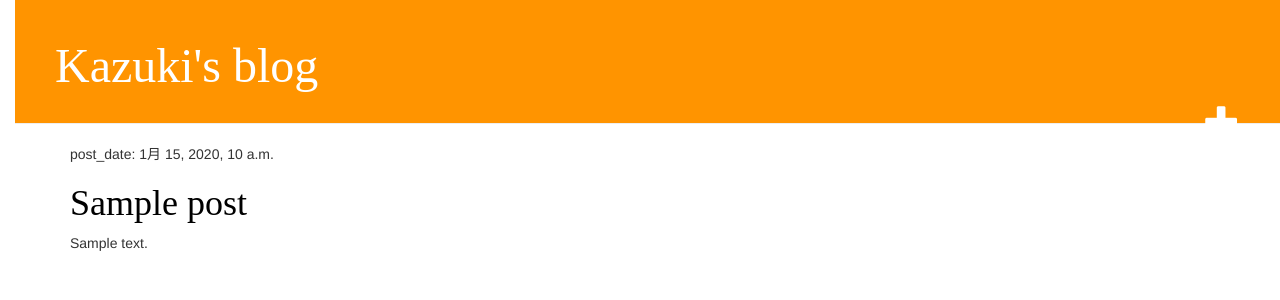
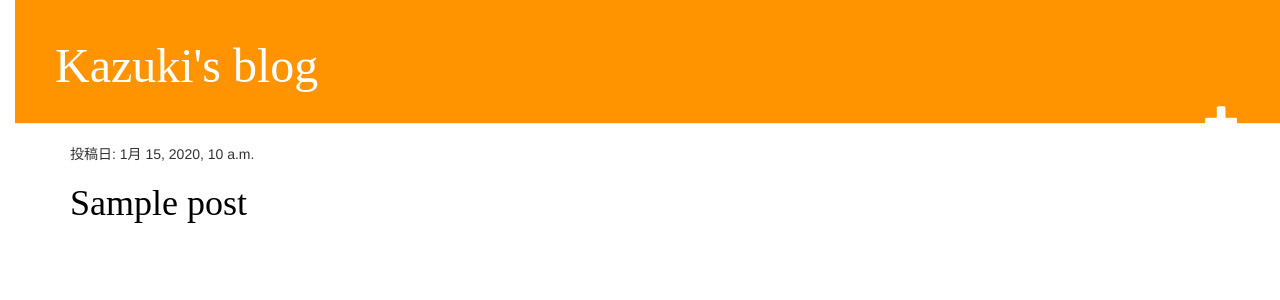
Before and after one commit to tankazuki/django_chat_app, a Django app: template blog/templates/blog/post_list.html in a window 1280 px wide. Shown: the top 300 px of the page. Run offline with Django 3.2, Linux system fonts and the light colour scheme; the template is opened without the code that fills it: most values are stand-ins (such as "Sample title", 1, 10 or a date in 2020); parts of the project's set-up code (start-up, migrations or seed data) failed here and were passed over; some libraries are stand-ins or nearby versions.

Commit message:
Edit post_html
表現をpost_date→投稿日に
post.textを削除

```diff
--- a/blog/templates/blog/post_list.html
+++ b/blog/templates/blog/post_list.html
@@ -3,9 +3,8 @@
 {% block content %}
 {% for post in posts %}
   <div class="post">
-    <p>post_date: {{post.created_date}}</p>
+    <p class="post_date">投稿日: {{post.created_date}}</p>
   <h1><a href="{% url 'post_detail' post.pk %}">{{ post.title }}</a></h1>
-    <p>{{ post.text| linebreaks }}</p>
   </div>
 {% endfor %}
 {% endblock %}
```
